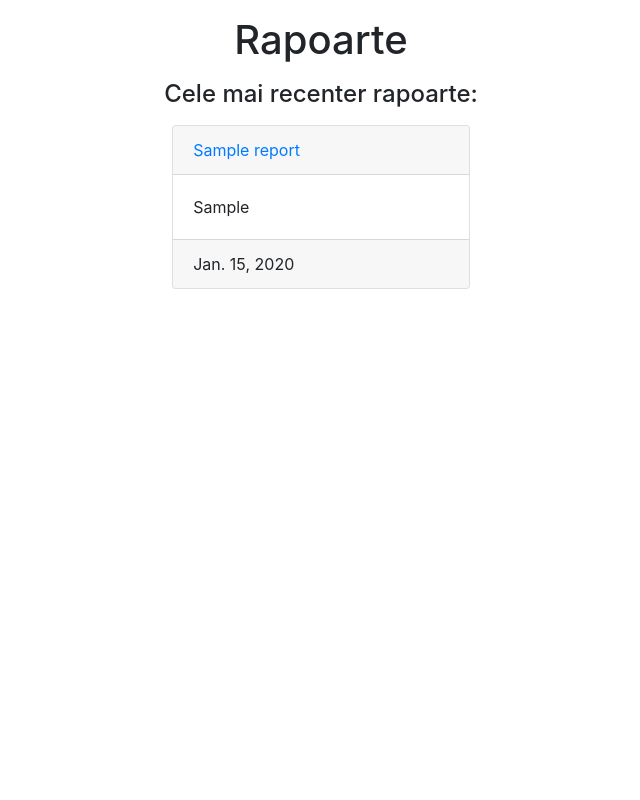
After one commit to mirtleonard/Digitalization, a Django app: page /viewReports in a window 1280 px wide. The commit adds this page. Shown: the whole page, without its empty margins (319-959 px from the left). Run offline with Django 3.2, Linux system fonts and the light colour scheme; tables that the repository leaves empty hold one stand-in row (values such as "Sample post"); some libraries are stand-ins or nearby versions.

Commit message:
add view reports functionality

```diff
--- /dev/null
+++ b/report/templates/ViewReports.html
@@ -0,0 +1,32 @@
+<html>
+  <head>
+    <link rel="stylesheet" href="https://maxcdn.bootstrapcdn.com/bootstrap/4.5.2/css/bootstrap.min.css">
+    <script src="https://ajax.googleapis.com/ajax/libs/jquery/3.5.1/jquery.min.js"></script>
+    <script src="https://maxcdn.bootstrapcdn.com/bootstrap/4.5.2/js/bootstrap.min.js"></script>
+  </head>
+  <body>
+    <h1 class="d-flex justify-content-center m-3">Rapoarte</h1>
+    <div class="d-flex">
+      <div class="container d-flex justify-content-center">
+        <div style=" 50%">
+          <h4 style="text-align: center">Cele mai recenter rapoarte:</h4>
+          <div class="d-flex flex-column" style="overflow-x : auto; max-height : 60vh">
+            {% if reports %}
+              {% for report in reports%}
+              <div class="card m-2">
+                <div class="card-header"><a href="{{paste.id}}">{{report.title}}</a></div>
+                <div data-offset="50" class="card-body" style="overflow-x : auto; max-height : 10vh ">{{report.branch}}</div>
+                <div class="card-footer">{{report.date}}</div>
+              </div>
+              {%endfor%}
+            {% else %}
+              <h3 class="d-flex justify-content-center">Nu exista nici un raport </h3>
+            {% endif %}
+          </div>
+        </div>
+      </div>
+
+    </div>
+  </div>
+  </body>
+</html>
--- a/report/urls.py
+++ b/report/urls.py
@@ -2,6 +2,7 @@ from django.urls import path
 from . import views
 
 urlpatterns = [
+    path('viewReports', views.viewReports, name = 'viewReports'),
     path('addReport', views.addReport, name = 'addReport'),
     path('submitReport', views.submitReport, name = 'submitReport'),
 ]
--- a/report/views.py
+++ b/report/views.py
@@ -22,7 +22,15 @@ def submitReport(request):
         improvements = request.POST.get('improvements'),
     )
     report.save()
+    user = request.user
+    user.reports += 1
+    user.save()
     return HttpResponseRedirect(reverse('profile'))
 
 def addReport(request):
-    return render(request, 'report.html')
+    return render(request, 'AddReport.html')
+
+def viewReports(request):
+    reports = Report.objects.order_by('date')
+    context = {'reports' : reports}
+    return render(request, 'ViewReports.html', context)
```
Also changed, not shown: user/templates/profile.html (+8 -3 lines), report/templates/AddReport.html (renamed from report/templates/report.html).
